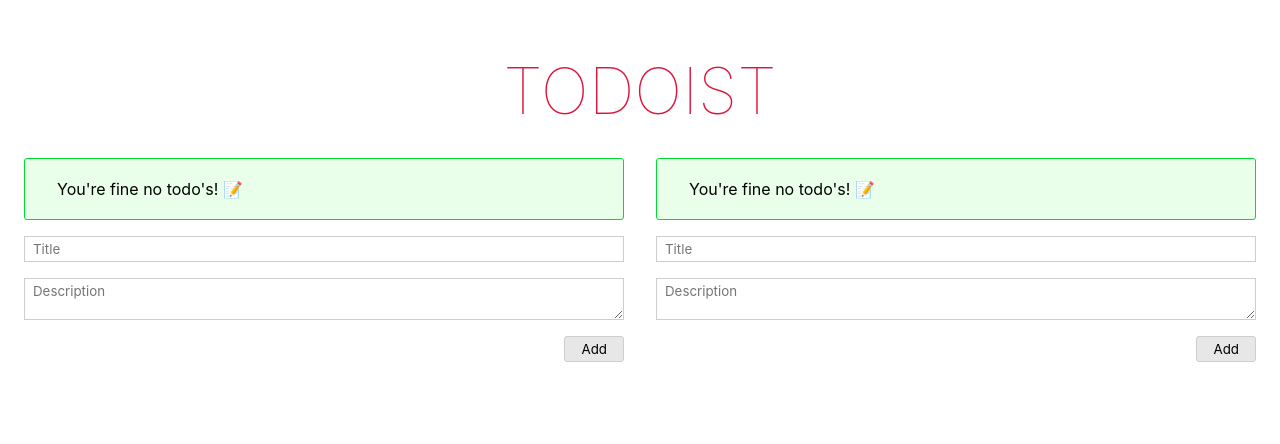
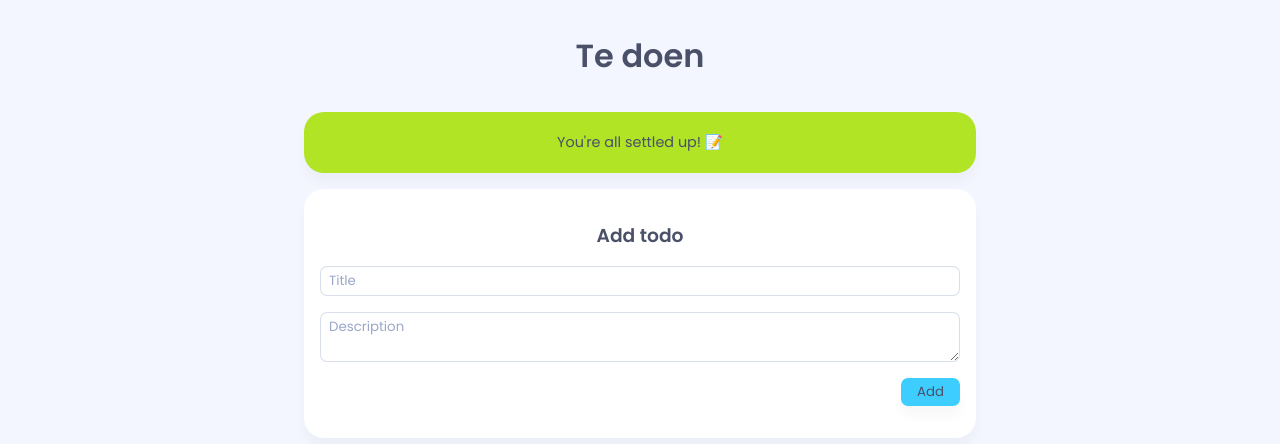
Before and after one commit to devrnt/svelte-another-todo-thingy, a Svelte app: page / in a window 1280 px wide. Shown: the top 444 px of the page. Built offline with nearby package versions, Linux system fonts and the light colour scheme.

Commit message:
Add complete state

```diff
--- a/index.html
+++ b/index.html
@@ -4,7 +4,13 @@
     <meta charset="UTF-8" />
     <link rel="icon" href="/favicon.ico" />
     <meta name="viewport" content="width=device-width, initial-scale=1.0" />
-    <title>Svelte + TS + Vite App</title>
+    <link rel="preconnect" href="https://fonts.gstatic.com" />
+    <link
+      href="https://fonts.googleapis.com/css2?family=Poppins:wght@400;500;600&display=swap"
+      rel="stylesheet"
+    />
+    <link rel="stylesheet" href="./index.css" />
+    <title>Te doen</title>
   </head>
   <body>
     <div id="app"></div>
--- a/src/App.svelte
+++ b/src/App.svelte
@@ -3,74 +3,15 @@
 </script>
 
 <main>
-  <h1>Todoist</h1>
-  <section>
-    <TodoContainer />
-    <TodoContainer />
-  </section>
+  <h1>Te doen</h1>
+  <TodoContainer />
 </main>
 
 <style>
-  * {
-    margin: 0;
-    padding: 0;
-    box-sizing: border-box;
+  main {
+    overflow: hidden;
   }
-
-  :root {
-    font-family: -apple-system, BlinkMacSystemFont, 'Segoe UI', Roboto, Oxygen,
-      Ubuntu, Cantarell, 'Open Sans', 'Helvetica Neue', sans-serif;
-
-    --grey: rgb(206, 206, 206);
-    --grey600: rgb(167, 167, 167);
-    --grey800: rgb(99, 99, 99);
-  }
-
-  main {
-    text-align: center;
-    padding: 1em;
-    margin: 0 auto;
-  }
-
   h1 {
-    color: crimson;
-    text-transform: uppercase;
-    font-size: 4rem;
-    font-weight: 100;
-    line-height: 1.1;
-    margin: 2rem auto;
-    max-width: 14rem;
-  }
-
-  :global(button) {
-    font-family: -apple-system, BlinkMacSystemFont, 'Segoe UI', Roboto, Oxygen,
-      Ubuntu, Cantarell, 'Open Sans', 'Helvetica Neue', sans-serif;
-    padding: 0.25rem 1rem;
-    background: rgb(231, 231, 231);
-    align-self: flex-end;
-    border: 1px solid var(--grey);
-    cursor: pointer;
-    border-radius: 3px;
-    color: black;
-  }
-
-  :global(button:hover) {
-    background: var(--grey600);
-  }
-
-  section {
-    display: grid;
-    grid-template-columns: repeat(auto-fit, minmax(320px, 1fr));
-    gap: 2rem;
-  }
-
-  @media (min-width: 480px) {
-    h1 {
-      max-width: none;
-    }
-
-    p {
-      max-width: none;
-    }
+    margin-bottom: 2rem;
   }
 </style>
--- a/src/lib/AddTodo.svelte
+++ b/src/lib/AddTodo.svelte
@@ -16,6 +16,7 @@
 </script>
 
 <form on:submit|preventDefault={handleSubmit}>
+  <h3>Add todo</h3>
   <input type="text" bind:value={title} placeholder="Title" required />
   <textarea bind:value={description} placeholder="Description" required />
   <button type="submit">Add</button>
@@ -25,23 +26,22 @@
   form {
     display: flex;
     flex-direction: column;
+    padding: 2rem 1rem;
+    background: var(--primary);
+    border-radius: var(--border-radius);
+    box-shadow: var(--box-shadow);
   }
 
   form > * {
     margin-top: 1rem;
   }
 
-  input,
-  textarea {
-    padding: 0.25rem 0.5rem;
-    font-family: -apple-system, BlinkMacSystemFont, 'Segoe UI', Roboto, Oxygen,
-      Ubuntu, Cantarell, 'Open Sans', 'Helvetica Neue', sans-serif;
-    border: 1px solid var(--grey);
+  form > *:first-child {
+    margin: 0;
   }
 
-  input::placeholder,
-  textarea::placeholder {
-    font-family: -apple-system, BlinkMacSystemFont, 'Segoe UI', Roboto, Oxygen,
-      Ubuntu, Cantarell, 'Open Sans', 'Helvetica Neue', sans-serif;
+  button {
+    background: var(--info);
+    color: var(--secondary);
   }
 </style>
--- a/src/lib/Controls.svelte
+++ b/src/lib/Controls.svelte
@@ -3,11 +3,12 @@
   import { contextKey } from './store';
   import type { Store } from './store';
 
-  const { reset, amount } = getContext<Store>(contextKey);
+  const { reset, amount, amountCompleted } = getContext<Store>(contextKey);
 </script>
 
 {#if $amount > 0}
   <div>
+    <span>{$amountCompleted}/{$amount} completed</span>
     <button on:click={reset}>Reset</button>
   </div>
 {/if}
@@ -15,10 +16,18 @@
 <style>
   div {
     display: flex;
-    justify-content: flex-start;
+    justify-content: space-between;
+    align-items: center;
+    margin: 1rem 0 2rem;
   }
 
+  span {
+    color: var(--secondary300);
+    font-size: 0.9rem;
+    font-weight: 500;
+  }
   button {
-    margin-top: 1rem;
+    background: var(--accent);
+    color: var(--primary);
   }
 </style>
--- a/src/lib/TodoContainer.svelte
+++ b/src/lib/TodoContainer.svelte
@@ -1,4 +1,4 @@
-<script>
+<script lang="ts">
   import { setContext } from 'svelte';
   import { contextKey, createTodoStore } from './store';
 
--- a/src/lib/TodoItem.svelte
+++ b/src/lib/TodoItem.svelte
@@ -7,35 +7,83 @@
 
   export let todo: Todo;
 
-  const { remove } = getContext<Store>(contextKey);
+  const { remove, toggle } = getContext<Store>(contextKey);
+
+  const handleToggle = () => {
+    toggle(todo.id);
+  };
 
   const handleRemove = () => {
     remove(todo.id);
   };
 </script>
 
-<li>
-  <h3>{todo.title}</h3>
-  <p>{todo.description}</p>
-  <button type="button" on:click={handleRemove}>X</button>
+<li on:click={handleToggle} class:completed={todo.isCompleted}>
+  <div class="content">
+    <h3>{todo.title}</h3>
+    <p>{todo.description}</p>
+  </div>
+  <button class="danger icon" type="button" on:click={handleRemove}>X</button>
 </li>
 
 <style>
   li {
+    align-items: center;
+    justify-content: space-between;
+    width: 100%;
+    list-style: none;
     display: flex;
+    background: #ffffff;
+    border-radius: var(--border-radius);
+    display: flex;
+    flex-wrap: wrap;
+    box-shadow: rgba(0, 0, 0, 0.02) 0px 19px 12px;
+    list-style: none;
+    display: flex;
+    padding: 1rem 2rem;
+    overflow: hidden;
+    position: relative;
+  }
+
+  li::before {
+    position: absolute;
+    content: '';
+    height: 100%;
+    top: 50%;
+    left: -10%;
+    width: 10px;
+    background: var(--success);
+    transform: translateY(-50%);
+    transition: var(--transition);
+  }
+
+  li.completed {
+    text-align: center;
+    position: relative;
+  }
+
+  li.completed::before {
+    left: 0;
+  }
+
+  .content {
+    display: flex;
+    flex-direction: column;
   }
 
   h3,
   p {
     margin: 0.25rem 0;
     text-align: start;
+    color: var(--secondary300);
   }
 
   h3 {
     font-weight: 600;
+    color: var(--secondary);
   }
 
   button {
-    justify-self: flex-end;
+    align-self: center;
   }
 </style>
--- a/src/lib/TodoList.svelte
+++ b/src/lib/TodoList.svelte
@@ -16,37 +16,28 @@
       {/each}
     </ul>
   {:else}
-    <p>You're fine no todo's! 📝</p>
+    <p>You're all settled up! 📝</p>
   {/if}
 </div>
 
 <style>
-  div {
-    padding: 1rem 2rem;
-    border: 1px solid var(--grey);
-    border-radius: 3px;
-    display: flex;
-    flex-wrap: wrap;
+  ul {
+    display: grid;
+    grid-template-columns: repeat(auto-fit, minmax(250px, 1fr));
+    gap: 1rem;
   }
 
-  div.done {
-    background: rgb(234, 255, 234);
-    border: 1px solid rgb(0, 219, 48);
+  .done {
+    background: var(--success);
+    border-radius: var(--border-radius);
+    box-shadow: var(--box-shadow);
+    padding: 1rem 2rem;
+    font-size: 0.9rem;
+    margin-bottom: 1rem;
   }
 
-  ul {
-    list-style: none;
-    display: flex;
-    padding: 0 1rem;
-  }
-
-  h3,
   p {
     margin: 0.25rem 0;
-    text-align: start;
-  }
-
-  h3 {
-    font-weight: 600;
+    text-align: center;
   }
 </style>
--- a/src/lib/key.ts
+++ /dev/null
@@ -1 +0,0 @@
-export default Symbol('context');
--- a/src/lib/store.ts
+++ b/src/lib/store.ts
@@ -11,7 +11,7 @@
   const add = (todo: AddTodo) => {
     const id = uuid();
 
-    todos.update((todos) => [...todos, { id, ...todo }]);
+    todos.update((todos) => [...todos, { id, isCompleted: false, ...todo }]);
   };
 
   const remove = (id: string) => {
@@ -22,7 +22,27 @@
     todos.set([]);
   };
 
+  const toggle = (id: string) => {
+    todos.update((todos) => {
+      return todos.map((todo) => {
+        if (todo.id === id) {
+          return {
+            ...todo,
+            isCompleted: !todo.isCompleted,
+          };
+        }
+
+        return todo;
+      });
+    });
+  };
+
   const amount = derived(todos, ($todos) => $todos.length);
+
+  const amountCompleted = derived(
+    todos,
+    ($todos) => $todos.filter((todo) => todo.isCompleted).length,
+  );
 
   return {
     todos,
@@ -30,6 +50,8 @@
     remove,
     reset,
     amount,
+    toggle,
+    amountCompleted,
   };
 };
 
--- a/src/types.ts
+++ b/src/types.ts
@@ -2,6 +2,7 @@
   id: string;
   title: string;
   description: string;
+  isCompleted: boolean;
 };
 
-export type AddTodo = Omit<Todo, 'id'>
+export type AddTodo = Omit<Todo, 'id' | 'isCompleted'>
```
